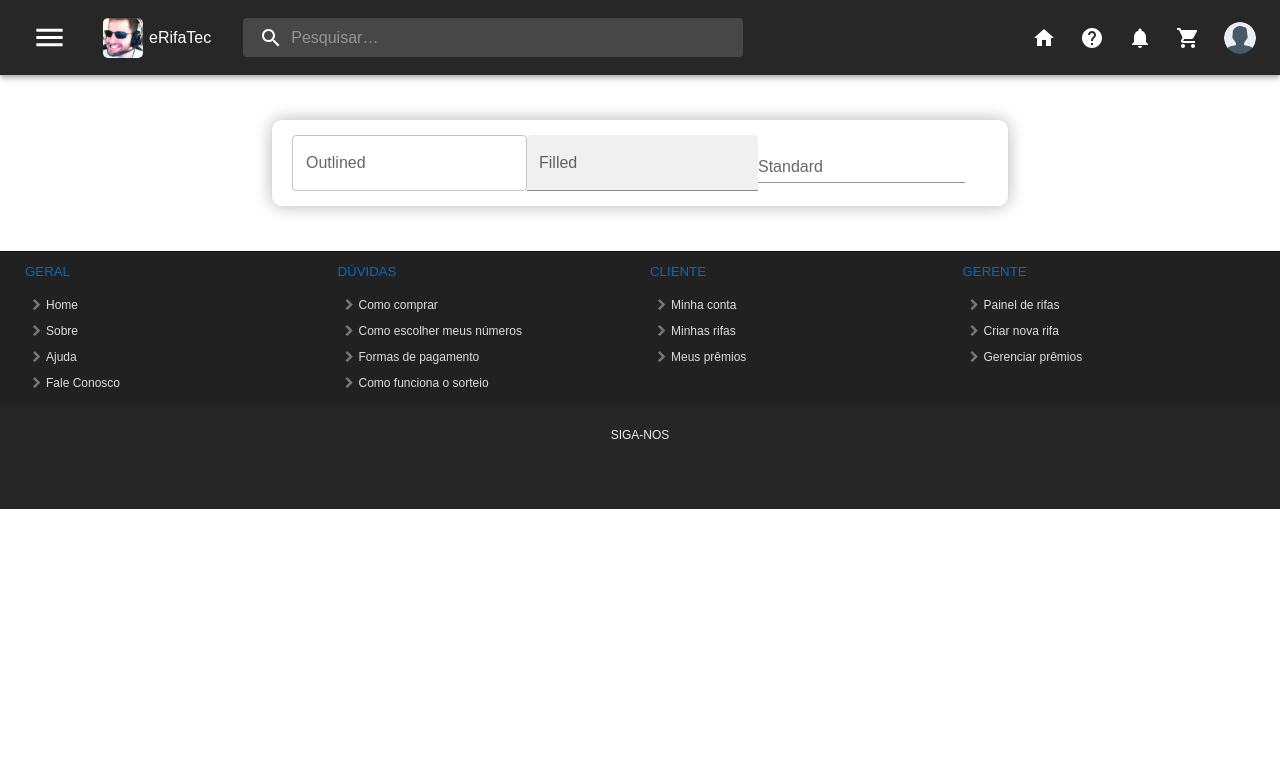
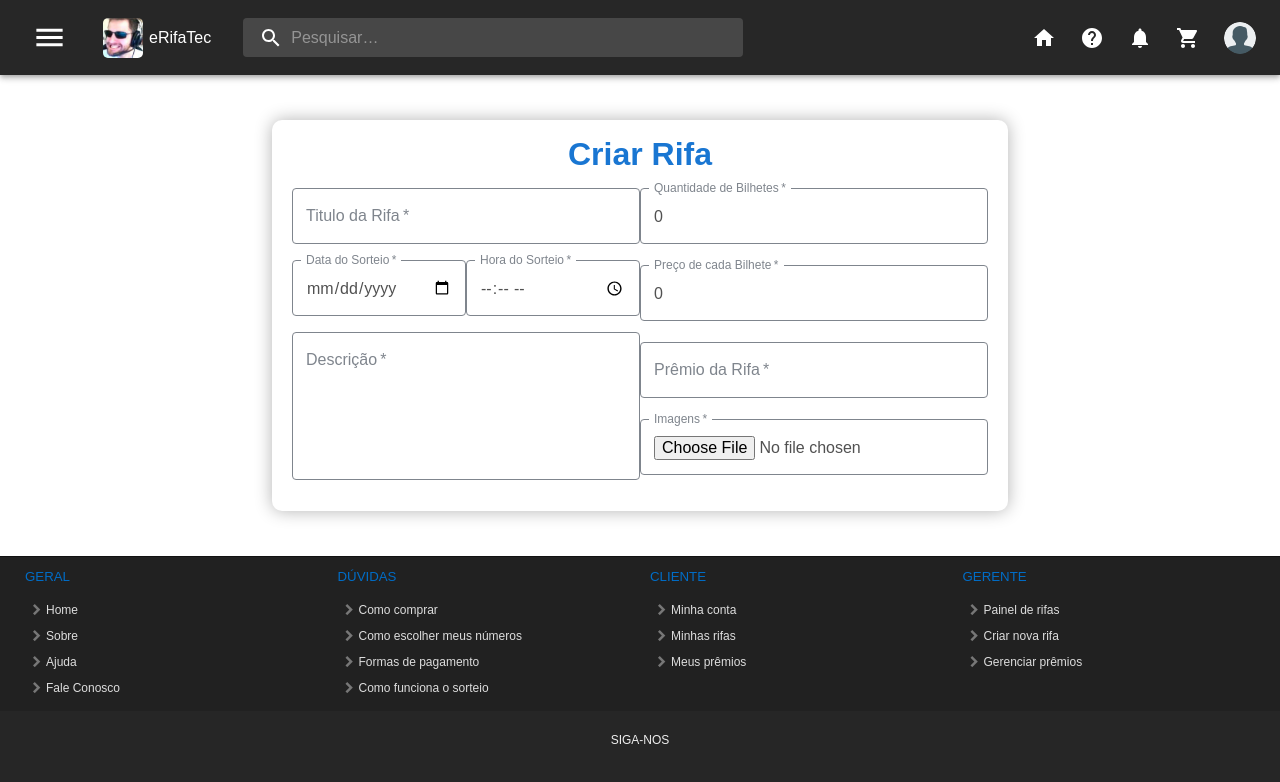
Before and after one commit to TCCMarcoLemasArthur/eRifaTec, a React (Create React App) app in the folder frontend/: page /criar_rifa in a window 1280 px wide. Shown: the top 782 px of the page. Built offline with nearby package versions, Linux system fonts and the light colour scheme.

Commit message:
FormRifa criado

```diff
--- a/frontend/src/componentes/FormRifa.tsx
+++ b/frontend/src/componentes/FormRifa.tsx
@@ -1,4 +1,4 @@
-import React from 'react'
+import React, { useState } from 'react'
 import { Link, useNavigate } from 'react-router-dom';
 import styles from '../estilos/formRifaStyles';
 import axios from 'axios';
@@ -9,6 +9,28 @@ import TextField from '@mui/material/TextField';
 import Button from '@mui/material/Button';
 
 export default function FormRifa() {
+  const navigate = useNavigate()
+  const [rifaData, setRifaData] = useState({
+    titulo: '',
+    dataSorteio: '',
+    horaSorteio: '',
+    desc: '',
+    quantBilhete: 0,
+    precoBilhete: 0.00,
+    premio: '',
+    imagens: [],
+    cep: '',
+    estado: '',
+    cidade: '',
+    bairro: '',
+    rua: '',
+    numero: ''
+  })
+
+  const handleInputChange = (event: React.ChangeEvent<HTMLInputElement>) => {
+    const { name, value } = event.target;
+    setRifaData({ ...rifaData, [name]: value });
+  };
   return (
     <>
       <Grid
@@ -17,9 +39,114 @@ export default function FormRifa() {
         component="form"
         sx={styles.formRifa}
       >
-        <TextField id="outlined-basic" label="Outlined" variant="outlined" />
-        <TextField id="filled-basic" label="Filled" variant="filled" />
-        <TextField id="standard-basic" label="Standard" variant="standard" />
+        <Typography variant='h2' component='h2' sx={styles.titulo}>
+          Criar Rifa
+        </Typography>
+
+        <Grid container xs={12} md={6}>
+          <TextField
+            type='text'
+            id='titulo'
+            name='titulo'
+            label='Titulo da Rifa'
+            variant='outlined'
+            value={rifaData.titulo}
+            onChange={handleInputChange}
+            required
+            sx={styles.campo}
+          />
+
+          <Grid xs={6}>
+            <TextField
+              type='date'
+              id='dataSorteio'
+              name='dataSorteio'
+              label='Data do Sorteio'
+              variant='outlined'
+              InputLabelProps={{ shrink: true }}
+              value={rifaData.dataSorteio}
+              onChange={handleInputChange}
+              required
+              sx={styles.campo}
+            />
+          </Grid>
+          <Grid xs={6}>
+            <TextField
+              type='time'
+              id='horaSorteio'
+              name='horaSorteio'
+              label='Hora do Sorteio'
+              variant='outlined'
+              InputLabelProps={{ shrink: true }}
+              value={rifaData.horaSorteio}
+              onChange={handleInputChange}
+              required
+              sx={styles.campo}
+            />
+          </Grid>
+
+          <TextField
+            type='text'
+            id='desc'
+            name='desc'
+            label='Descrição'
+            variant='outlined'
+            multiline
+            rows={5}
+            value={rifaData.desc}
+            onChange={handleInputChange}
+            required
+            sx={styles.campo}
+          />
+        </Grid>
+
+        <Grid container xs={12} md={6}>
+        <TextField
+            type='number'
+            id='quantBilhete'
+            name='quantBilhete'
+            label='Quantidade de Bilhetes'
+            variant='outlined'
+            value={rifaData.quantBilhete}
+            onChange={handleInputChange}
+            required
+            sx={styles.campo}
+          />
+          <TextField
+            type='text'
+            id='precoBilhete'
+            name='precoBilhete'
+            label='Preço de cada Bilhete'
+            variant='outlined'
+            value={rifaData.precoBilhete}
+            onChange={handleInputChange}
+            required
+            sx={styles.campo}
+          />
+          <TextField
+            type='text'
+            id='premio'
+            name='premio'
+            label='Prêmio da Rifa'
+            variant='outlined'
+            value={rifaData.premio}
+            onChange={handleInputChange}
+            required
+            sx={styles.campo}
+          />
+          <TextField
+            type='file'
+            id='imagens'
+            name='imagens'
+            label='Imagens'
+            variant='outlined'
+            value={rifaData.imagens}
+            InputLabelProps={{ shrink: true }}
+            onChange={handleInputChange}
+            required
+            sx={styles.campo}
+          />
+        </Grid>
       </Grid>
     </>
   )
--- a/frontend/src/estilos/formRifaStyles.ts
+++ b/frontend/src/estilos/formRifaStyles.ts
@@ -8,6 +8,21 @@ const formRifaStyles = {
       borderRadius: '10px',
       boxShadow: '0 0 17px rgba(0, 0, 0, 0.3)'
     },
+    titulo: {
+      color: 'primary.main',
+      textAlign: 'center',
+      width: '100%',
+      fontSize: '2rem',
+      fontWeight: 600,
+      marginBottom: '15px'
+    },
+    campo: {
+      input: {color: '#515151'},
+      label: {color: '#7f858d'},
+      fieldSet: {borderColor: '#7f858d'},
+      width: '100%',
+      marginBottom: 2
+    },
   }
 
   export default formRifaStyles;
--- a/frontend/src/estilos/noPageStyles.ts
+++ b/frontend/src/estilos/noPageStyles.ts
@@ -4,7 +4,7 @@ const noPageStyles = {
     flexGrow: 1,
     justifyContent: "center",
     alignItems: "center",
-    minHeight: "50vh",
+    minHeight: "55vh",
     div: {
       svg: {
         fontSize: '2rem'
```
